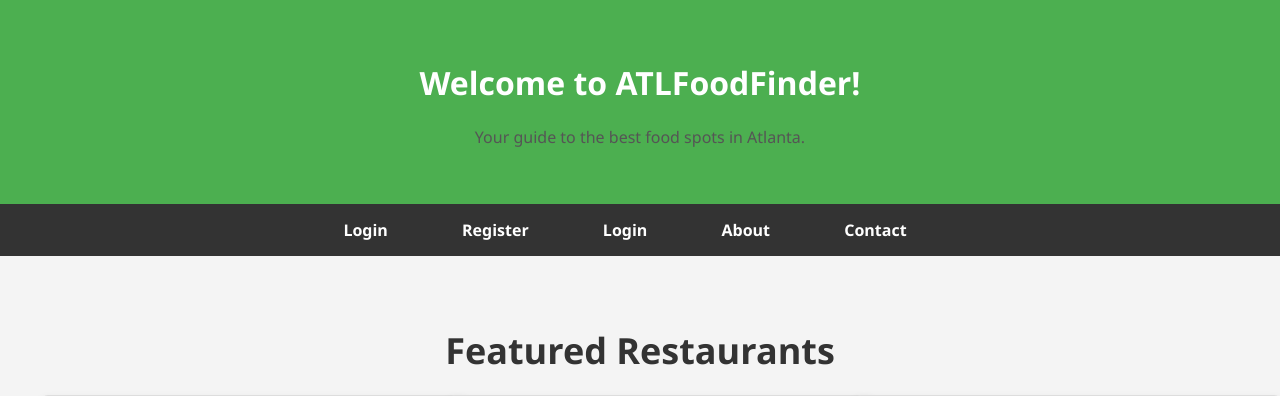
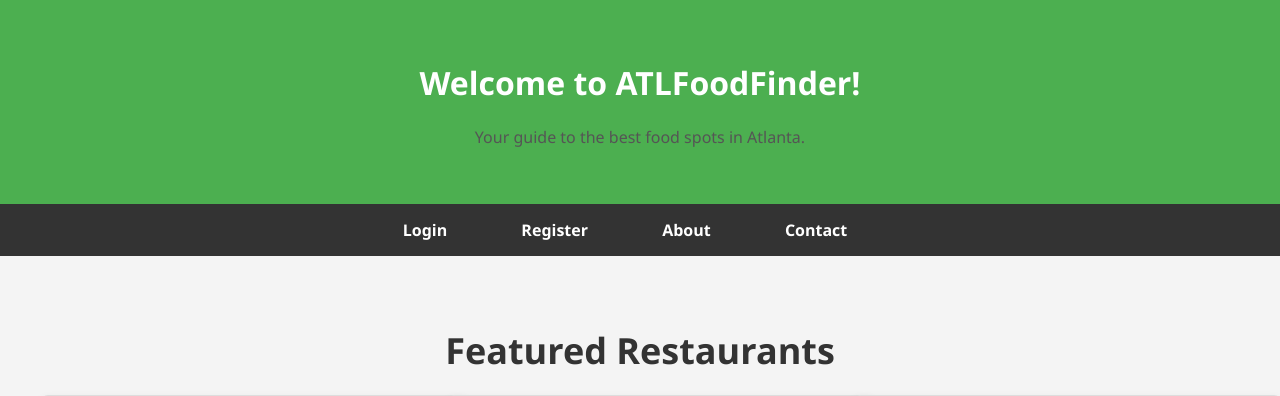
Before and after one commit to PabCR/ATLFoodFinder, a Django app: page / in a window 1280 px wide. Shown: the top 396 px of the page. Run offline with Django 5.2, Linux system fonts and the light colour scheme.

Commit message:
Migrations

```diff
--- a/ATLFoodFinder/templates/ATLFoodFinder/home.html
+++ b/ATLFoodFinder/templates/ATLFoodFinder/home.html
@@ -22,7 +22,6 @@
                 <li><a href="{% url 'login' %}">Login</a></li>
                 <li><a href="{% url 'register' %}">Register</a></li>
             {% endif %}
-            <li><a href="/">Login</a></li>
             <li><a href="/about">About</a></li>
             <li><a href="/contact">Contact</a></li>
         </ul>
```
